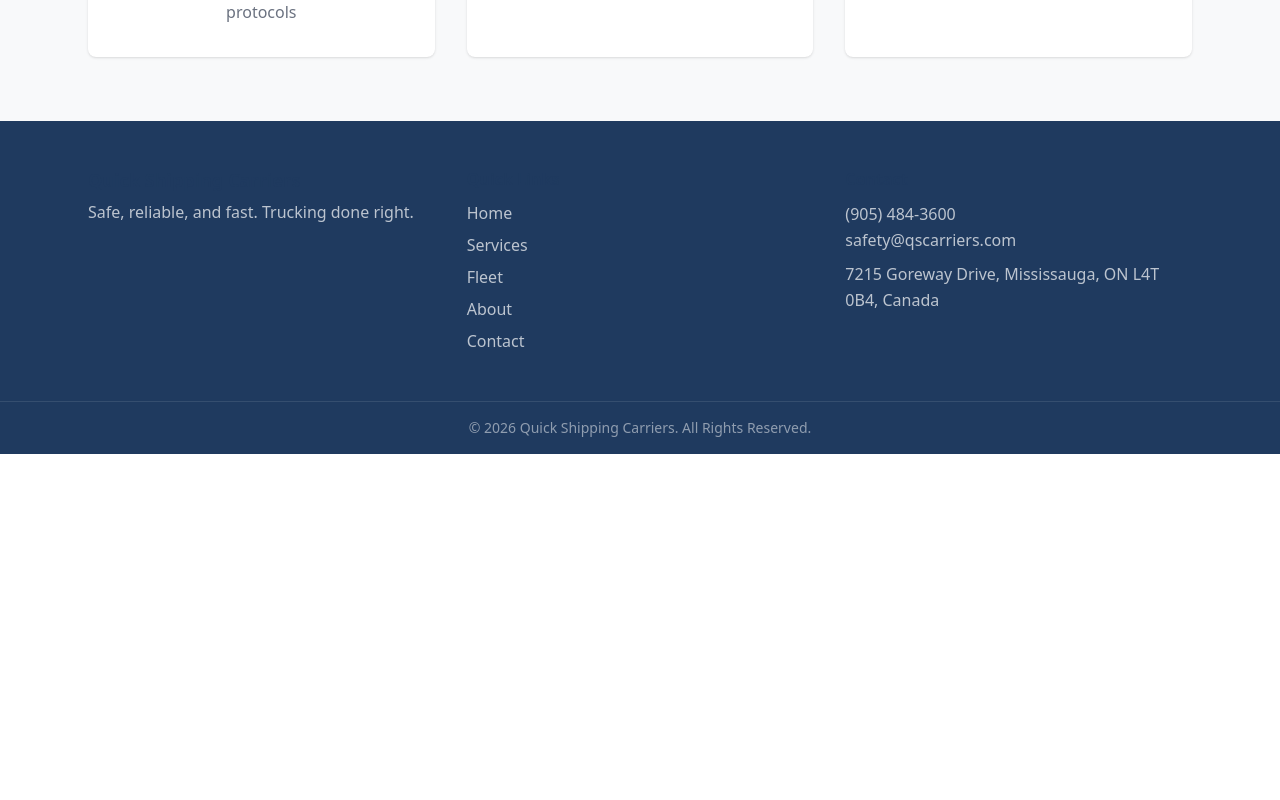
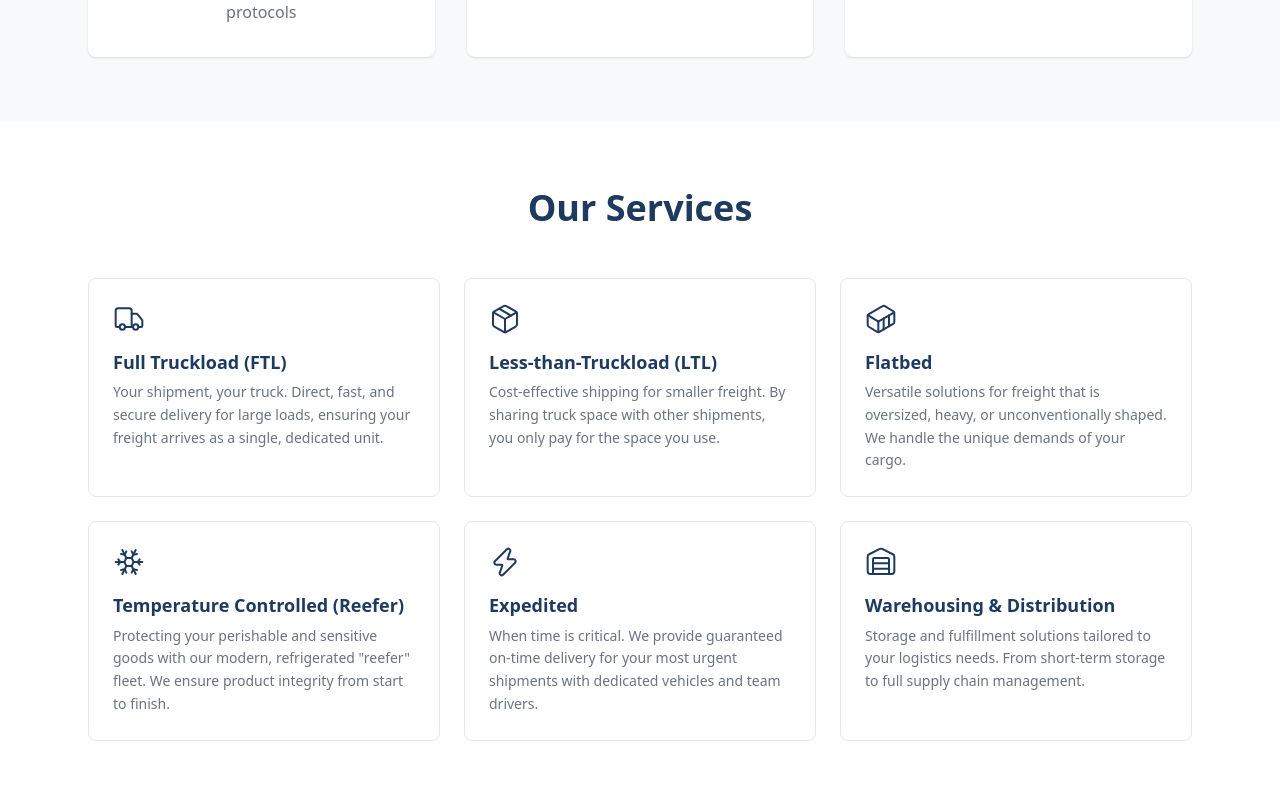
Before and after one commit to zeeshanrw/quick-shipping-carriers-website, a Next.js app: page / in a window 1280 px wide. Shown: the part 1040-1840 px from the top of the page. Before the commit the page ends 1494 px from the top, so only its background shows below. Built offline with nearby package versions, Linux system fonts and the light colour scheme.

Commit message:
feat: add ServiceCard and ServicesOverview components with lucide icons

```diff
--- a/app/page.tsx
+++ b/app/page.tsx
@@ -1,12 +1,13 @@
 import Hero from "@/components/Hero";
 import TrustPillars from "@/components/TrustPillars";
+import ServicesOverview from "@/components/ServicesOverview";
 
 export default function Home() {
   return (
     <div className="bg-white">
       <Hero />
       <TrustPillars />
-      {/* More sections come here */}
+      <ServicesOverview />
     </div>
   );
 }
--- a/components/ServiceCard.tsx
+++ b/components/ServiceCard.tsx
@@ -0,0 +1,25 @@
+import { Truck, Package, Container, Snowflake, Zap, Warehouse } from "lucide-react";
+import type { Service } from "@/lib/types";
+
+const ICONS = {
+  truck: Truck,
+  package: Package,
+  flatbed: Container,
+  snowflake: Snowflake,
+  zap: Zap,
+  warehouse: Warehouse,
+} as const;
+
+export default function ServiceCard({ service }: { service: Service }) {
+  const Icon = ICONS[service.icon as keyof typeof ICONS] ?? Truck;
+
+  return (
+    <div className="bg-white border border-gray-200 rounded-lg p-6 hover:shadow-md hover:-translate-y-1 transition-all">
+      <Icon className="w-8 h-8 text-navy mb-4" strokeWidth={1.5} />
+      <h3 className="text-lg font-semibold text-navy mb-2">{service.title}</h3>
+      <p className="text-gray-medium text-sm leading-relaxed">
+        {service.description}
+      </p>
+    </div>
+  );
+}
--- /dev/null
+++ b/components/ServicesOverview.tsx
@@ -0,0 +1,17 @@
+import ServiceCard from "@/components/ServiceCard";
+import { SERVICES } from "@/lib/constants";
+
+export default function ServicesOverview() {
+  return (
+    <section id="services" className="py-16">
+      <div className="max-w-6xl mx-auto px-6">
+        <h2 className="text-3xl md:text-4xl text-center mb-12">Our Services</h2>
+        <div className="grid grid-cols-1 md:grid-cols-2 lg:grid-cols-3 gap-6">
+          {SERVICES.map((service) => (
+            <ServiceCard key={service.id} service={service} />
+          ))}
+        </div>
+      </div>
+    </section>
+  );
+}
--- a/lib/constants.ts
+++ b/lib/constants.ts
@@ -19,7 +19,7 @@ export const SERVICES: Service[] = [
     id: 'ftl',
     title: 'Full Truckload (FTL)',
     description: 'Your shipment, your truck. Direct, fast, and secure delivery for large loads, ensuring your freight arrives as a single, dedicated unit.',
-    icon: '🚛',
+    icon: 'truck',
     benefits: [
       'Dedicated vehicle assigned to your shipment',
       'Single pickup and delivery point',
@@ -30,7 +30,7 @@ export const SERVICES: Service[] = [
     id: 'ltl',
     title: 'Less-than-Truckload (LTL)',
     description: 'Cost-effective shipping for smaller freight. By sharing truck space with other shipments, you only pay for the space you use.',
-    icon: '📦',
+    icon: 'package',
     benefits: [
       'Shared truck space reduces costs',
       'Pay only for space used',
@@ -41,7 +41,7 @@ export const SERVICES: Service[] = [
     id: 'flatbed',
     title: 'Flatbed',
     description: 'Versatile solutions for freight that is oversized, heavy, or unconventionally shaped. We handle the unique demands of your cargo.',
-    icon: '🏗️',
+    icon: 'flatbed',
     benefits: [
       'Specialized handling for oversized cargo',
       'Heavy equipment and machinery transport',
@@ -52,7 +52,7 @@ export const SERVICES: Service[] = [
     id: 'reefer',
     title: 'Temperature Controlled (Reefer)',
     description: 'Protecting your perishable and sensitive goods with our modern, refrigerated "reefer" fleet. We ensure product integrity from start to finish.',
-    icon: '❄️',
+    icon: 'snowflake',
     benefits: [
       'Precise temperature control maintained',
       'Perishable goods protection',
@@ -63,7 +63,7 @@ export const SERVICES: Service[] = [
     id: 'expedited',
     title: 'Expedited',
     description: 'When time is critical. We provide guaranteed on-time delivery for your most urgent shipments with dedicated vehicles and team drivers.',
-    icon: '⚡',
+    icon: 'zap',
     benefits: [
       'Guaranteed on-time delivery',
       'Dedicated drivers and vehicles',
@@ -74,7 +74,7 @@ export const SERVICES: Service[] = [
     id: 'warehousing',
     title: 'Warehousing & Distribution',
     description: 'Storage and fulfillment solutions tailored to your logistics needs. From short-term storage to full supply chain management.',
-    icon: '🏭',
+    icon: 'warehouse',
     benefits: [
       'Secure climate-controlled storage',
       'Order fulfillment and picking',
```
